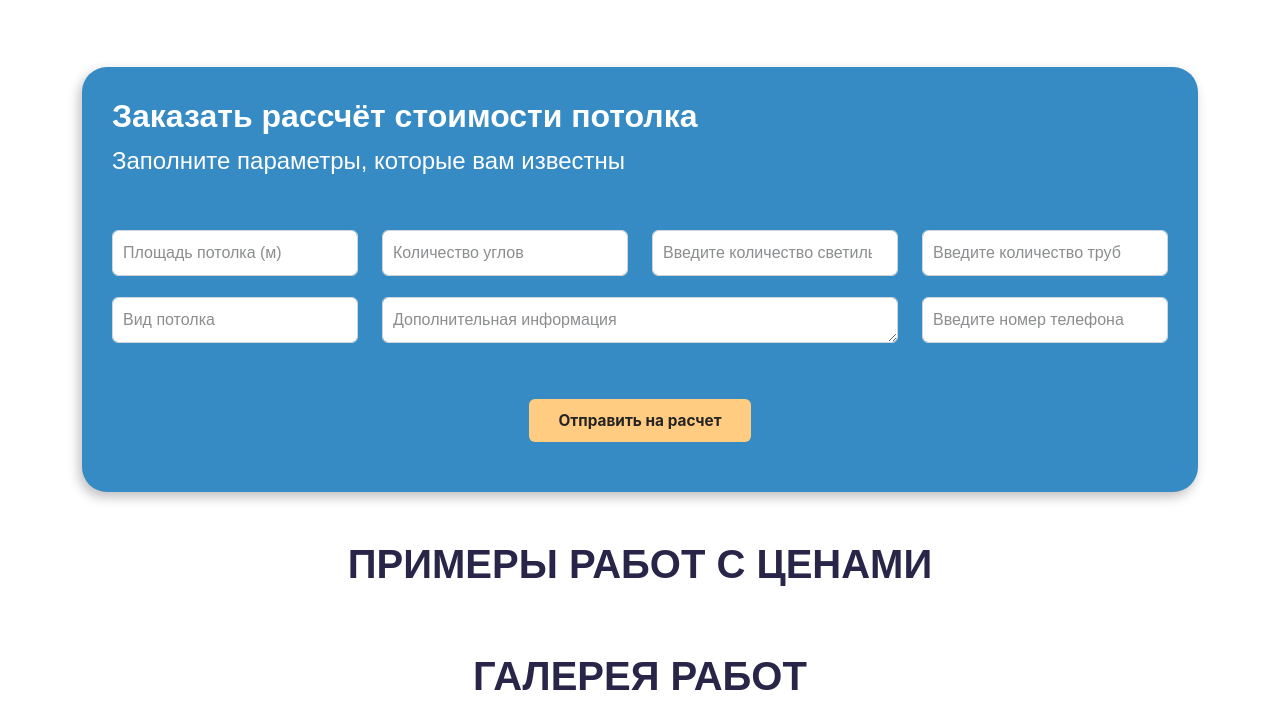
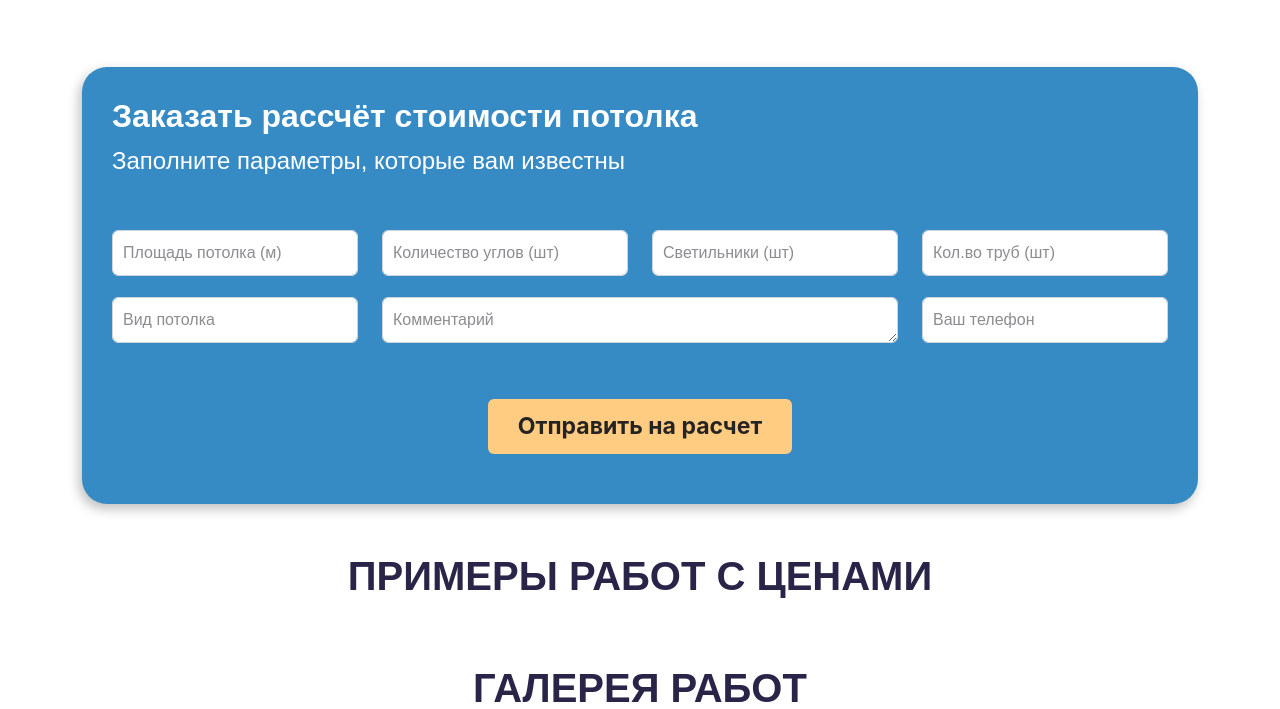
Before and after one commit to ToHellForever/your_stretch, a Django app: page / in a window 1280 px wide. Shown: the part 1139-1848 px from the top of the page. Run offline with Django 5.2, Linux system fonts and the light colour scheme; data that the repository does not hold is empty.

Commit message:
решил вопрос с формой

```diff
--- a/static/css/form.css
+++ b/static/css/form.css
@@ -42,7 +42,7 @@ h2 {
     color: rgba(38, 35, 35, 1) !important   ;
     font-family: 'Inter', sans-serif;
     font-weight: 700;
-    font-size: 1.2vw !important;
+    font-size: 1.8vw !important;
     padding: 10px 30px;
     border-radius: 6px;
     cursor: pointer;
@@ -83,3 +83,10 @@ h2 {
         font-size: 1rem
     }
 }
+
+
+@media (min-width: 768px) and (max-width: 990px) {
+    .form-control::placeholder {
+        font-size: 0.7rem !important;
+    }
+}
--- a/templates/landing.html
+++ b/templates/landing.html
@@ -200,13 +200,13 @@
         <input type='number' class='form-control' id='area' name='area' placeholder='Площадь потолка (м)'>
       </div>
       <div class='col-md-3'>
-        <input type='number' class='form-control' id='corners' name='corners' placeholder='Количество углов'>
+        <input type='number' class='form-control' id='corners' name='corners' placeholder='Количество углов (шт)'>
       </div>
       <div class='col-md-3'>
-        <input type='number' class='form-control' id='lights' name='lights' placeholder='Введите количество светильников'>
+        <input type='number' class='form-control' id='lights' name='lights' placeholder='Светильники (шт) '>
       </div>
       <div class='col-md-3'>
-        <input type='number' class='form-control' id='pipes' name='pipes' placeholder='Введите количество труб'>
+        <input type='number' class='form-control' id='pipes' name='pipes' placeholder='Кол.во труб (шт)'>
       </div>
     </div>
     <div class='row mb-3'>
@@ -214,10 +214,10 @@
         <input type='text' class='form-control' id='ceiling_type' name='ceiling_type' placeholder='Вид потолка'>
       </div>
       <div class='col-md-6'>
-        <textarea class='form-control' id='comment' name='comment' rows='1' placeholder='Дополнительная информация'></textarea>
+        <textarea class='form-control' id='comment' name='comment' rows='1' placeholder='Комментарий'></textarea>
       </div>
       <div class='col-md-3'>
-        <input type='tel' class='form-control' id='phone' name='phone' placeholder='Введите номер телефона' required>
+        <input type='tel' class='form-control' id='phone' name='phone' placeholder='Ваш телефон' required>
       </div>
     </div>
     <div class='row'>
```
